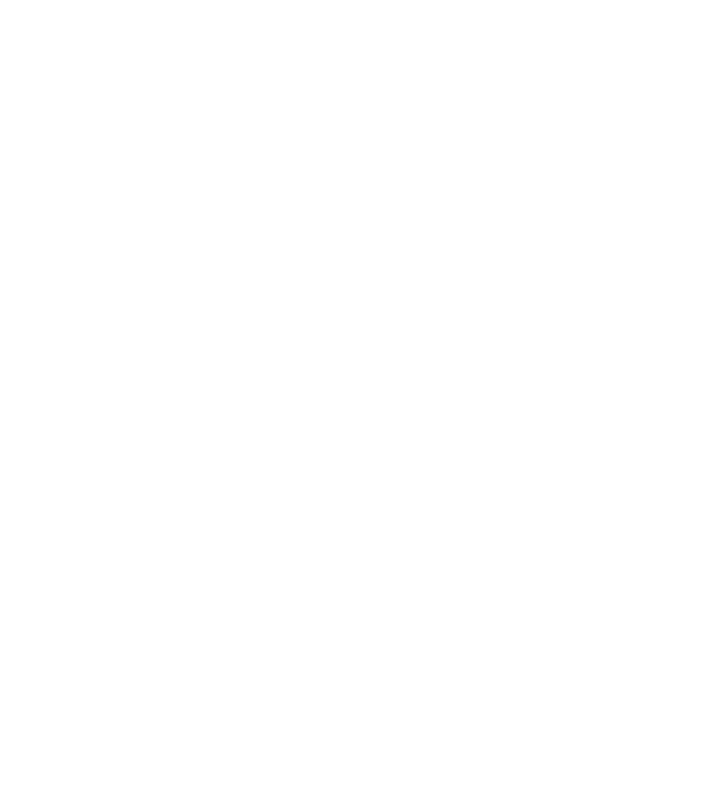
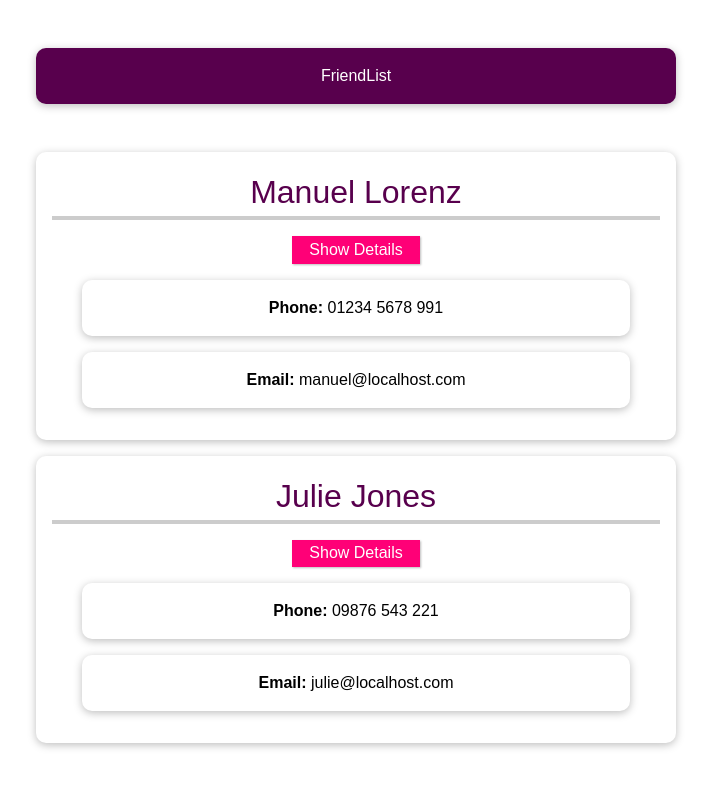
Before and after one commit to orbis-eval/orbis2-frontend, a Nuxt app: page /components-startup in a window 1280 px wide. Before the commit this address had no page. Shown: the top 788 px of the page, without its empty margins (284-995 px from the left). Built offline with nearby package versions, Linux system fonts and the light colour scheme.

Commit message:
#1: udemy course - components - start

```diff
--- /dev/null
+++ b/assets/css/components-startup.css
@@ -0,0 +1,63 @@
+* {
+    box-sizing: border-box;
+}
+
+html {
+    font-family: 'Jost', sans-serif;
+}
+
+body {
+    margin: 0;
+}
+
+header {
+    box-shadow: 0 2px 8px rgba(0, 0, 0, 0.26);
+    margin: 3rem auto;
+    border-radius: 10px;
+    padding: 1rem;
+    background-color: #58004d;
+    color: white;
+    text-align: center;
+    width: 90%;
+    max-width: 40rem;
+}
+
+#app ul {
+    margin: 0;
+    padding: 0;
+    list-style: none;
+}
+
+#app li {
+    box-shadow: 0 2px 8px rgba(0, 0, 0, 0.26);
+    margin: 1rem auto;
+    border-radius: 10px;
+    padding: 1rem;
+    text-align: center;
+    width: 90%;
+    max-width: 40rem;
+}
+
+#app h2 {
+    font-size: 2rem;
+    border-bottom: 4px solid #ccc;
+    color: #58004d;
+    margin: 0 0 1rem 0;
+}
+
+#app button {
+    font: inherit;
+    cursor: pointer;
+    border: 1px solid #ff0077;
+    background-color: #ff0077;
+    color: white;
+    padding: 0.05rem 1rem;
+    box-shadow: 1px 1px 2px rgba(0, 0, 0, 0.26);
+}
+
+#app button:hover,
+#app button:active {
+    background-color: #ec3169;
+    border-color: #ec3169;
+    box-shadow: 1px 1px 4px rgba(0, 0, 0, 0.26);
+}
--- /dev/null
+++ b/pages/components-startup.vue
@@ -0,0 +1,30 @@
+<template>
+  <header>
+    <h1>FriendList</h1>
+  </header>
+  <section id="app">
+    <ul>
+      <li>
+        <h2>Manuel Lorenz</h2>
+        <button>Show Details</button>
+        <ul>
+          <li><strong>Phone:</strong> 01234 5678 991</li>
+          <li><strong>Email:</strong> manuel@localhost.com</li>
+        </ul>
+      </li>
+      <li>
+        <h2>Julie Jones</h2>
+        <button>Show Details</button>
+        <ul>
+          <li><strong>Phone:</strong> 09876 543 221</li>
+          <li><strong>Email:</strong> julie@localhost.com</li>
+        </ul>
+      </li>
+    </ul>
+  </section>
+</template>
+
+<script setup>
+import "@/assets/css/components-startup.css";
+
+</script>
--- a/pages/index.vue
+++ b/pages/index.vue
@@ -35,6 +35,9 @@
     <NuxtLink to="/vue-behind-the-scenes">
       <TButton>Vue Course - Behind the scenes</TButton>
     </NuxtLink>
+    <NuxtLink to="/components-startup">
+      <TButton>Vue Course - Components - Startup</TButton>
+    </NuxtLink>
   </div>
 </template>
 
```
